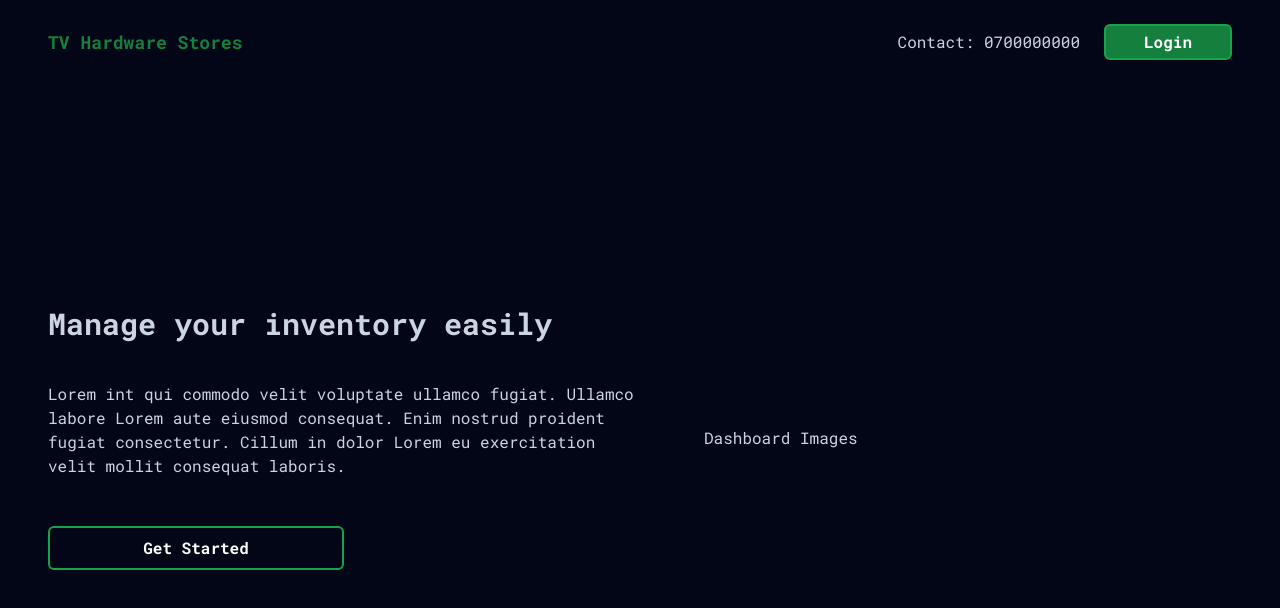
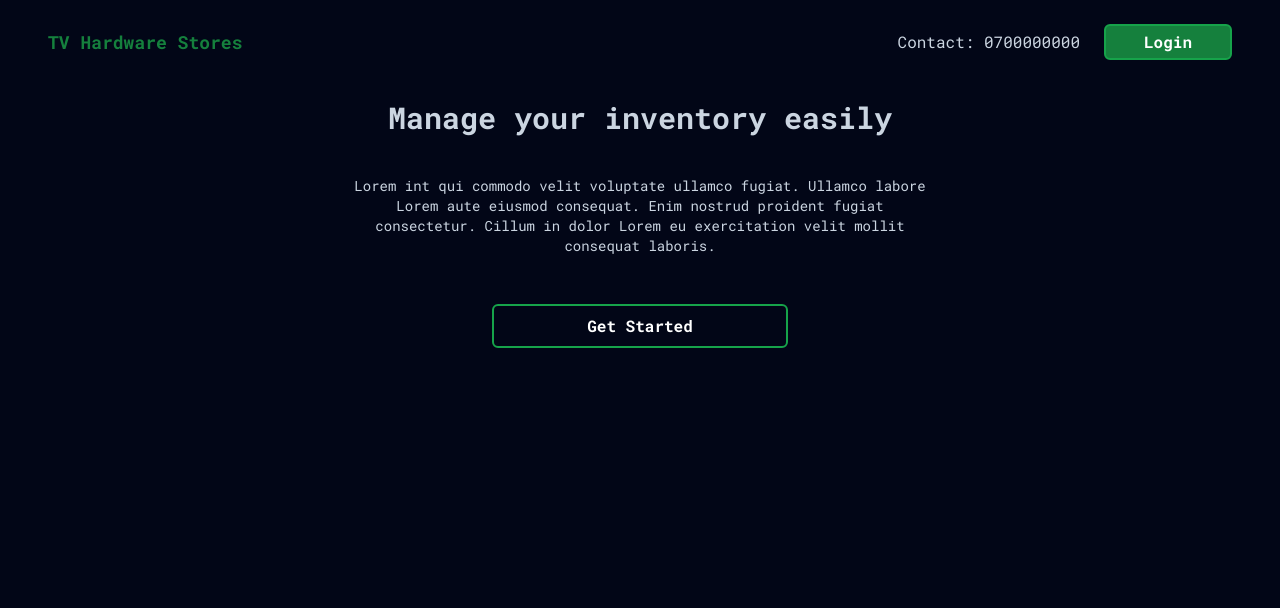
Before and after one commit to esthercate/Hardware-store-management, a Next.js app: page / in a window 1280 px wide. Shown: the top 608 px of the page. Built offline with nearby package versions, Linux system fonts and the light colour scheme.

Commit message:
Home page layout changes

```diff
--- a/app/page.jsx
+++ b/app/page.jsx
@@ -12,16 +12,14 @@ export default function Home() {
           </Link>
         </div>
       </div>
-      <div className='flex items-center gap-16 w-full h-full'>
-        <div className='flex flex-col gap-10 w-1/2'>
+      <div className='flex justify-center w-full h-full'>
+        <div className='flex flex-col items-center gap-10 w-1/2'>
           <h1 className='text-3xl font-bold'>Manage your inventory easily</h1>
-          <p>Lorem int qui commodo velit voluptate ullamco fugiat. Ullamco labore Lorem aute eiusmod consequat. Enim nostrud proident fugiat consectetur. Cillum in dolor Lorem eu exercitation velit mollit consequat laboris.</p>
+          <p className='text-sm text-center'>Lorem int qui commodo velit voluptate ullamco fugiat. Ullamco labore Lorem aute eiusmod consequat. Enim nostrud proident fugiat consectetur. Cillum in dolor Lorem eu exercitation velit mollit consequat laboris.</p>
           <Link href='/login' className='py-2 px-3 mt-2 border-2 border-green-600 rounded-md hover:bg-green-700 cursor-pointer text-white text-center font-bold w-1/2'>
             Get Started
           </Link>
         </div>
-
-        <div>Dashboard Images</div>
       </div>
     </div>
   )
```
